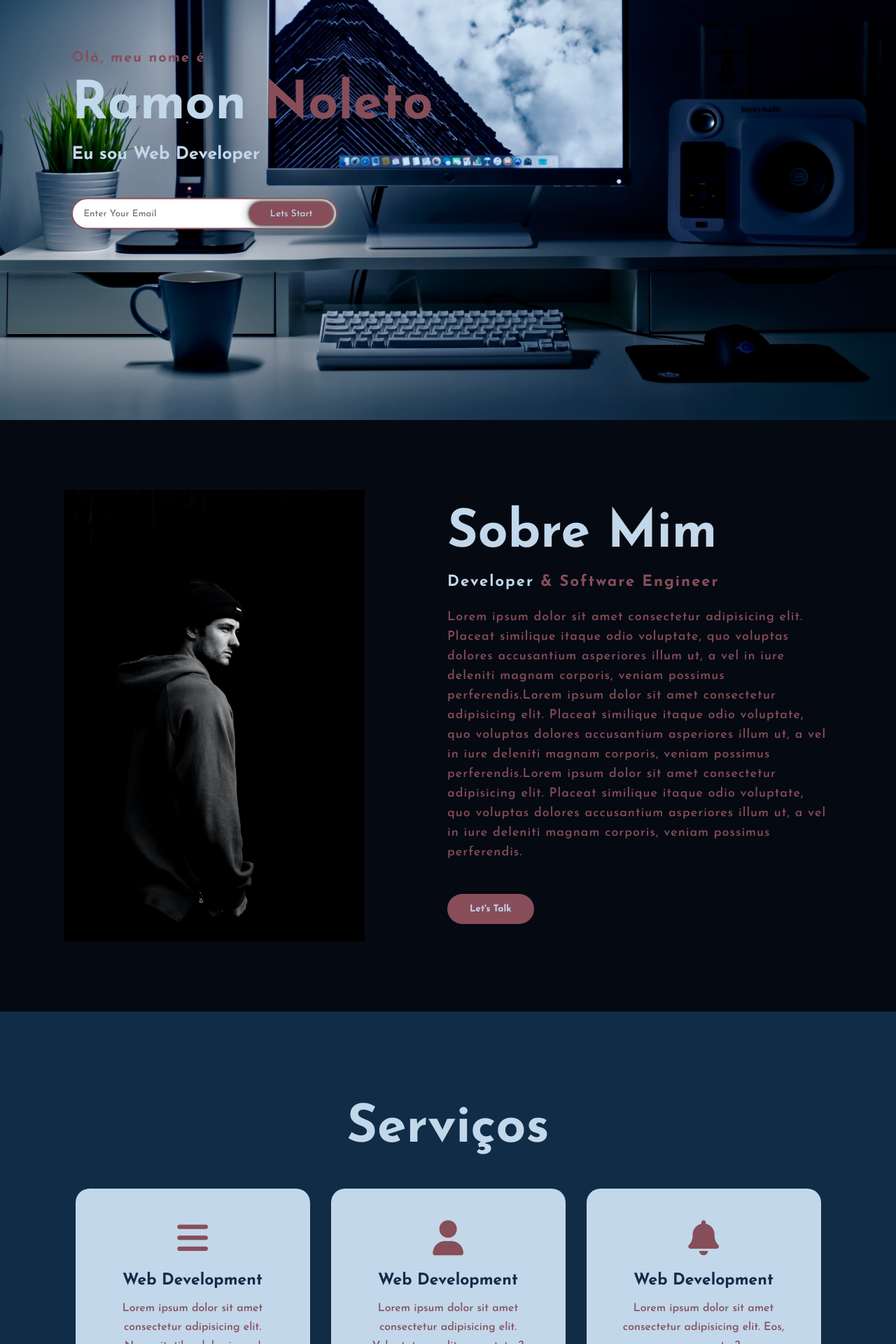
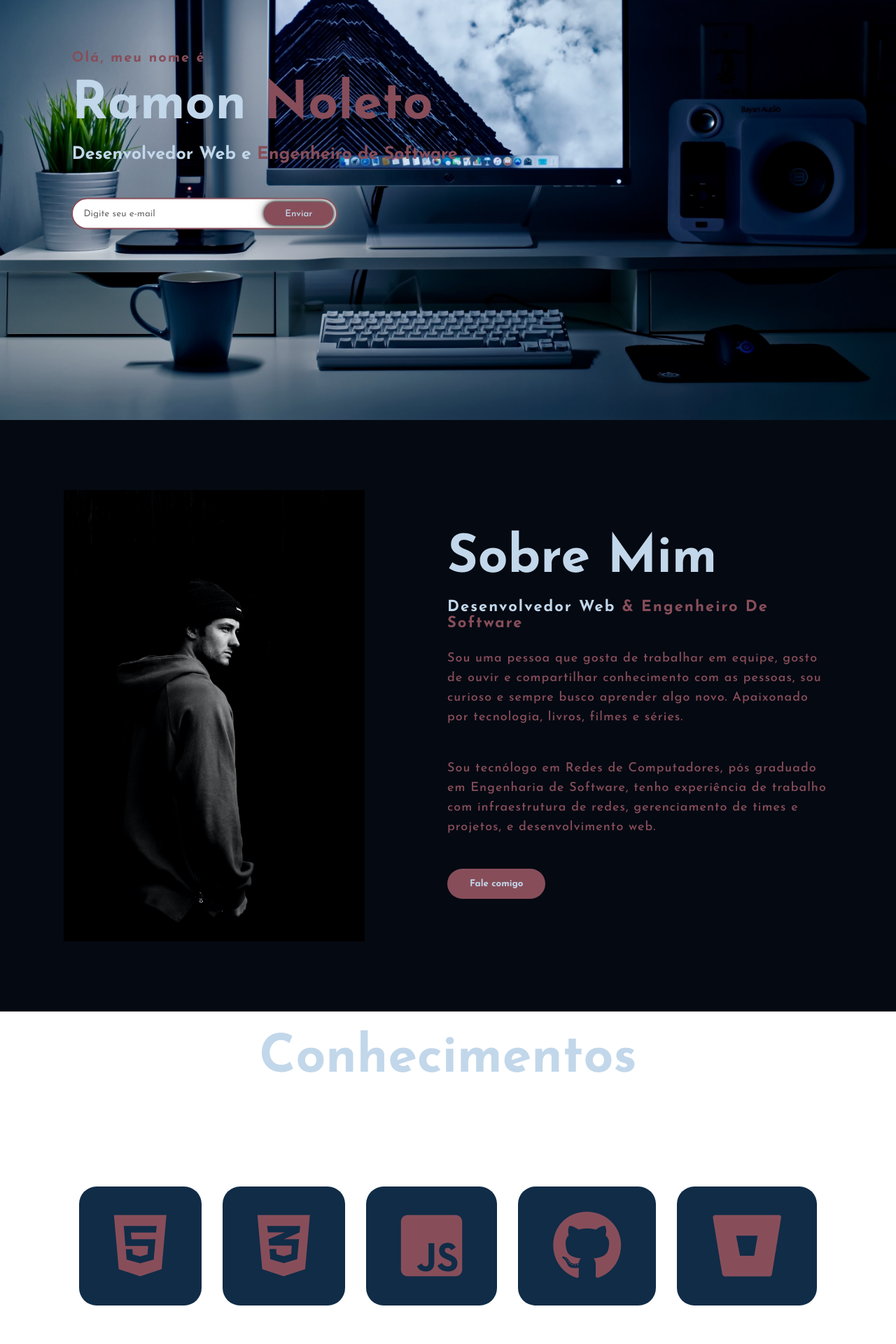
Before and after one commit to RNoleto/portfolio2023, a PHP site: page / in a window 1280 px wide. Shown: the part 200-2120 px from the top of the page at 70% size. Run offline with PHP 8.4, Linux system fonts and the light colour scheme.

Commit message:
criação de sessão de conhecimentos e personalização de informações pessoais

```diff
--- a/index.html
+++ b/index.html
@@ -17,11 +17,11 @@
     <nav>
       <h2 class="logo">Portfo<span>lio</span></h2>
       <ul>
-        <li><a href="#">Home</a></li>
-        <li><a href="#">About Us</a></li>
-        <li><a href="#">Services</a></li>
-        <li><a href="#">Skills</a></li>
-        <li><a href="#">Contact Us</a></li>
+        <li><a href="#home">Home</a></li>
+        <li><a href="#about">Sobre mim</a></li>
+        <li><a href="#skills">Conhecimentos</a></li>
+        <li><a href="#projects">Projetos</a></li>
+        <li><a href="#contact">Contato</a></li>
       </ul>
       <a href="#" class="btn">Inscreva-se</a>
     </nav>
@@ -29,32 +29,57 @@
     <div class="content">
       <h4>Olá, meu nome é</h4>
       <h1>Ramon <span>Noleto</span></h1>
-      <h3>Eu sou Web Developer</h3>
+      <h3>Desenvolvedor Web e <span>Engenheiro de Software</span></h3>
       <div class="newslatter">
         <form action="">
-          <input type="email" name="email" id="mail" placeholder="Enter Your Email">
-          <input type="submit" name="submit" value="Lets Start">
+          <input type="email" name="email" id="mail" placeholder="Digite seu e-mail">
+          <input type="submit" name="submit" value="Enviar">
         </form>
       </div>
     </div>
   </div>
   <!-- About section start -->
-  <section class="about">
+  <section class="about" id="about">
     <div class="main">
       <img src="src/img/main-img.jpg" alt="">
       <div class="about-text">
         <h2>Sobre Mim</h2>
-        <h5>Developer <span>& Software Engineer</span></h5>
-        <p>Lorem ipsum dolor sit amet consectetur adipisicing elit. Placeat similique itaque odio voluptate, quo voluptas dolores accusantium asperiores illum ut, a vel in iure deleniti magnam corporis, veniam possimus perferendis.Lorem ipsum dolor sit amet consectetur adipisicing elit. Placeat similique itaque odio voluptate, quo voluptas dolores accusantium asperiores illum ut, a vel in iure deleniti magnam corporis, veniam possimus perferendis.Lorem ipsum dolor sit amet consectetur adipisicing elit. Placeat similique itaque odio voluptate, quo voluptas dolores accusantium asperiores illum ut, a vel in iure deleniti magnam corporis, veniam possimus perferendis.</p>
-        <button type="button">Let's Talk</button>
+        <h5>Desenvolvedor Web <span>& Engenheiro de Software</span></h5>
+        <p>Sou uma pessoa que gosta de trabalhar em equipe, gosto de ouvir e compartilhar conhecimento com as pessoas, sou curioso e sempre busco aprender algo novo. Apaixonado por tecnologia, livros, filmes e séries.</p>
+        <p>Sou tecnólogo em Redes de Computadores, pós graduado em Engenharia de Software, tenho experiência de trabalho com infraestrutura de redes, gerenciamento de times e projetos, e desenvolvimento web.</p>
+        <button type="button">Fale comigo</button>
       </div>
     </div>
   </section>
 
+  <!-- Skills Start -->
+  <div class="skills" id="skills">
+    <div class="title">
+      <h2>Conhecimentos</h2>
+    </div>
+    <div class="box">
+      <div class="cardSkills">
+        <i class="fa-brands fa-html5"></i>
+      </div>
+      <div class="cardSkills">
+        <i class="fa-brands fa-css3-alt"></i>
+      </div>
+      <div class="cardSkills">
+        <i class="fa-brands fa-square-js"></i>
+      </div>
+      <div class="cardSkills">
+        <i class="fa-brands fa-github"></i>
+      </div>
+      <div class="cardSkills">
+        <i class="fa-brands fa-bitbucket"></i>
+      </div>
+    </div>
+  </div>
+
   <!-- Services Section Start -->
-  <div class="service">
+  <div class="service" id="projects">
     <div class="title">
-      <h2>Serviços</h2>
+      <h2>Projetos</h2>
     </div>
 
     <div class="box">
@@ -97,7 +122,7 @@
   </div>
 
   <!-- Contact Me -->
-  <div class="contact-me">
+  <div class="contact-me" id="contact">
     <p>Deixe-me dar-lhe um belo Website.</p>
     <a class="button-two" href="#">Contrate-me</a>
   </div>
@@ -107,9 +132,14 @@
     <p>Ramon Noleto</p>
     <p>Lorem ipsum dolor, sit amet consectetur adipisicing elit. Quae nam perspiciatis cumque ut perferendis voluptatum accusantium reprehenderit eum amet totam dolor eius cupiditate possimus, temporibus recusandae quis quia iusto nisi!</p>
     <div class="social">
-      <a href="#"><i class="fa-brands fa-facebook-f"></i></a>
-      <a href="#"><i class="fa-brands fa-instagram"></i></a>
-      <a href="#"><i class="fa-brands fa-discord"></i></a>
+      <a href="https://www.linkedin.com/in/ramon-noleto-b0913545/"><i class="fa-brands fa-linkedin-in"></i></a>
+      <a href="https://www.instagram.com/noleto_ramon/"><i class="fa-brands fa-instagram"></i></a>
+      <a href="https://wa.me/5596981403089?text=Ol%C3%A1%2C+achei+seu+contato+pelo+seu+site%21"><i class="fa-brands fa-whatsapp"></i></a>
+      <a href="mailto:devnoleto@gmail.com"><i class="fa-regular fa-envelope"></i></a>
+      <!--
+        Discord
+        <a href="#"><i class="fa-brands fa-discord"></i></a>
+      -->
     </div>
     <p class="end">CopyRight By Ramon Noleto</p>
   </footer>
--- a/styles.css
+++ b/styles.css
@@ -183,6 +183,7 @@ button:hover {
   background-color: transparent;
   border: 2px solid #874e5a;
   cursor: pointer;
+  color: #874e5a;
 }
 
 .service {
@@ -204,6 +205,35 @@ button:hover {
   justify-content: center;
   align-items: center;
   min-height: 400px;
+}
+
+.cardSkills {
+  height: auto;
+  width: auto;
+  padding: 20px 35px;
+  background-color: #102c47;
+  border-radius: 25px;
+  margin: 15px;
+  transition: 0.4s;
+}
+
+.cardSkills i {
+  display: block;
+  text-align: center;
+  padding: 15px;
+  font-size: 100px;
+  color: #874e5a;
+}
+
+.cardSkills:hover {
+  background-color: transparent;
+  border: 2px solid #102c47;
+  cursor: pointer;
+  color: #102c47;
+}
+
+.cardSkills i:hover {
+  color: #102c47;
 }
 
 .card {
```
